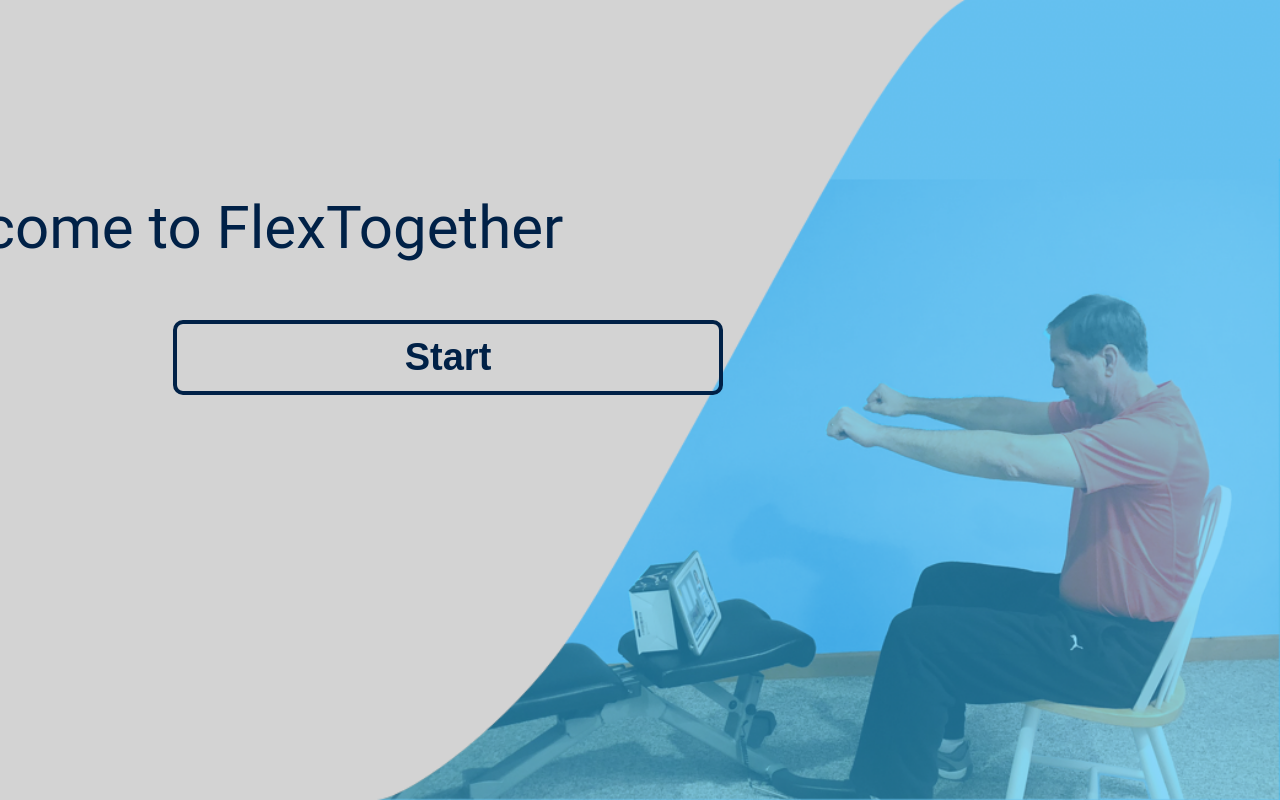
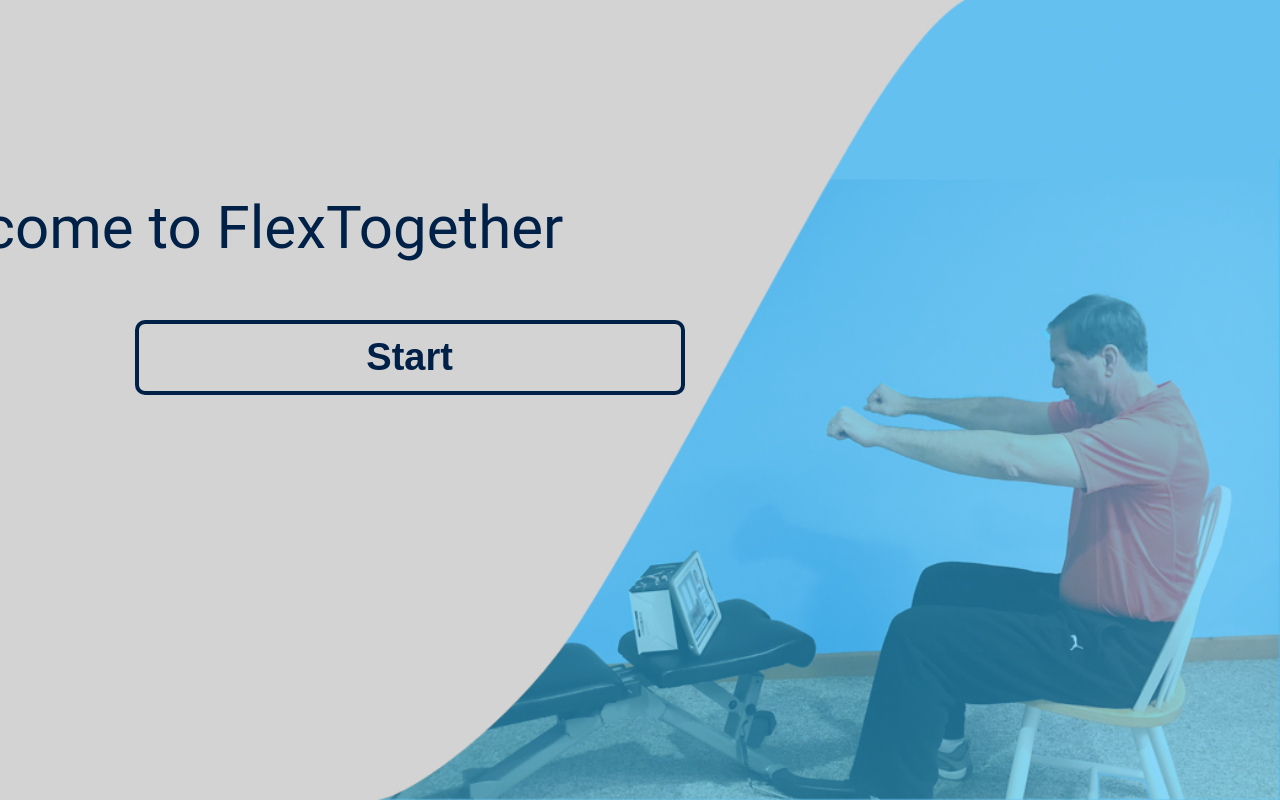
Before and after one commit to KimDuclos/flex-together, a React (Create React App) app: page / in a window 1280 px wide. Built offline with nearby package versions, Linux system fonts and the light colour scheme.

Commit message:
aligned start button on landing page

```diff
--- a/src/frontend/components/welcome.scss
+++ b/src/frontend/components/welcome.scss
@@ -65,9 +65,8 @@
   font-weight: 700;
   padding: 9px 15px;
   width: 550px;
-  // position: absolute;
   z-index: 401;
-  margin: 25% 30% 0 0;
+  margin: 25% 36% 0 0;
   @media screen and (max-width: $break-1000) {
     margin: 24% 0 0 5%;
   }
```
